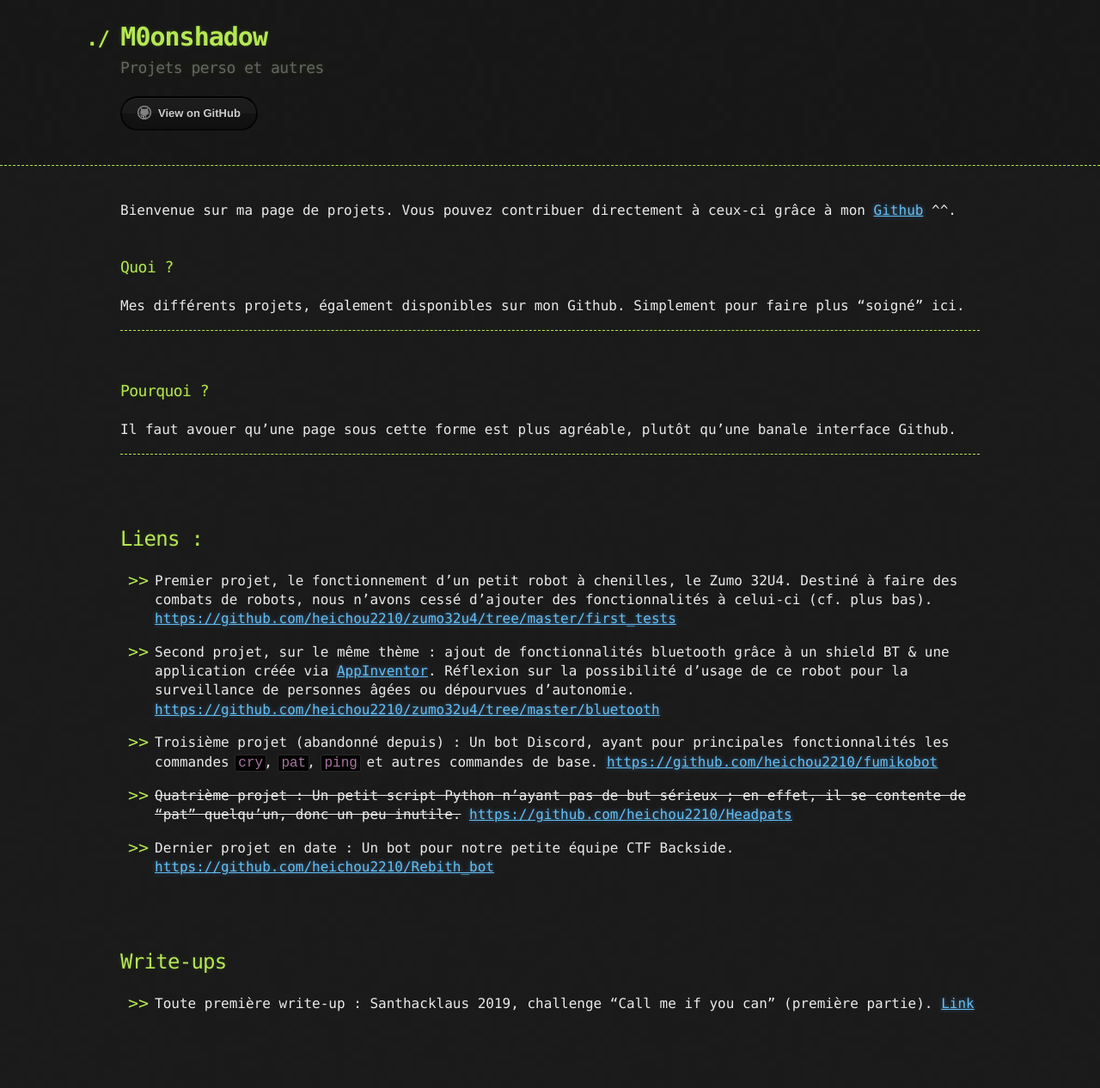
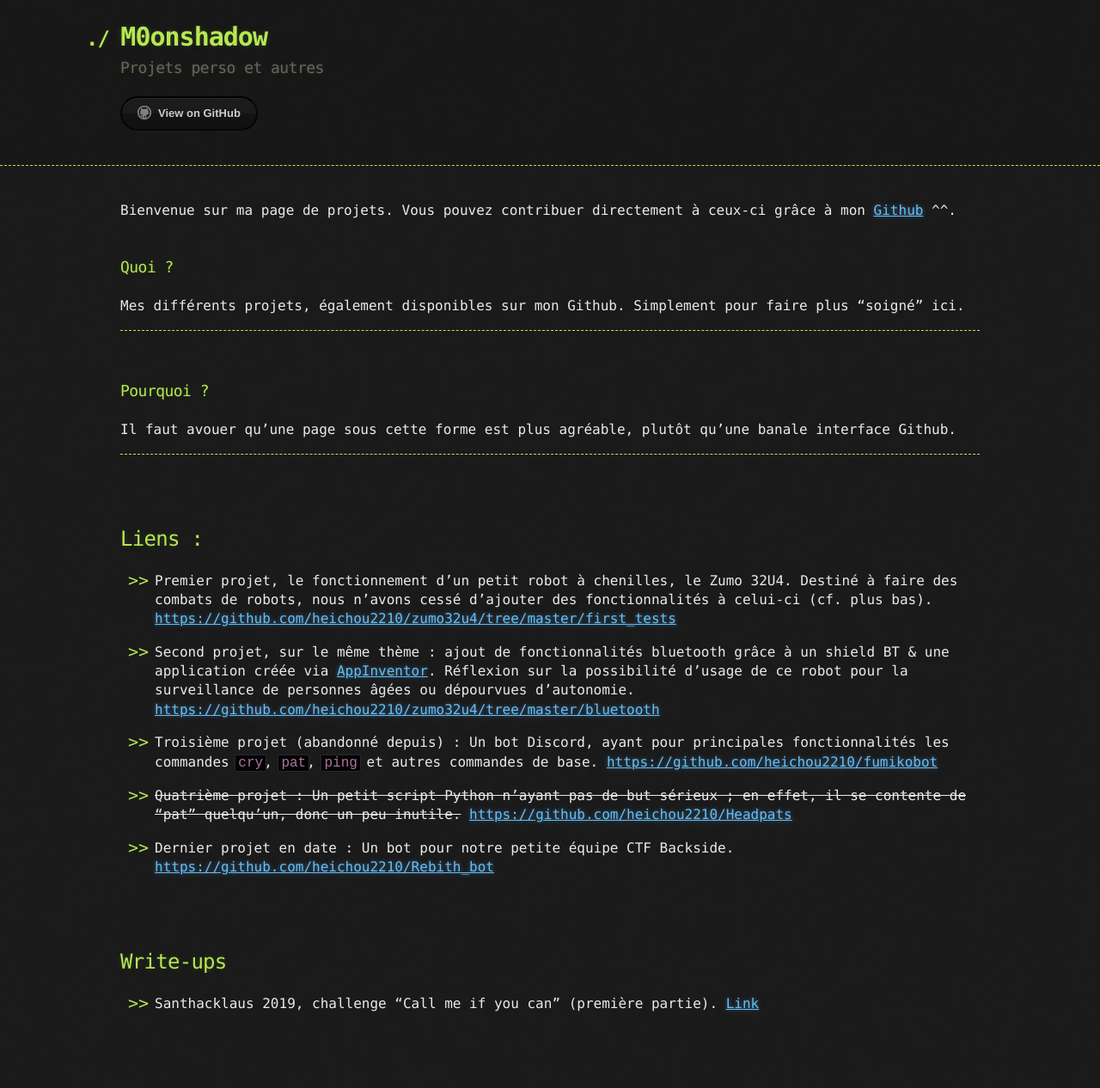
Before and after one commit to M0onshadow/M0onshadow.github.io, a Jekyll site: the page built from index.md, in a window 1280 px wide. Shown: the whole page at 86% size. Built offline with Jekyll 4.4.1, drawn with Linux system fonts in a browser that asks for light colours.

Commit message:
Update index.md

```diff
--- a/index.md
+++ b/index.md
@@ -40,7 +40,7 @@ Destiné à faire des combats de robots, nous n'avons cessé d'ajouter des fonct
 <br/>
 ## Write-ups
 
-- Toute première write-up : Santhacklaus 2019, challenge "Call me if you can" (première partie). <a href="https://m0onshadow.github.io/ctf/Santhacklaus/CMIYC.md">Link</a><br/>
+- Santhacklaus 2019, challenge "Call me if you can" (première partie). <a href="https://m0onshadow.github.io/ctf/Santhacklaus/callme.md">Link</a><br/>
 <br/>
 <br/>
 <br/>
```
